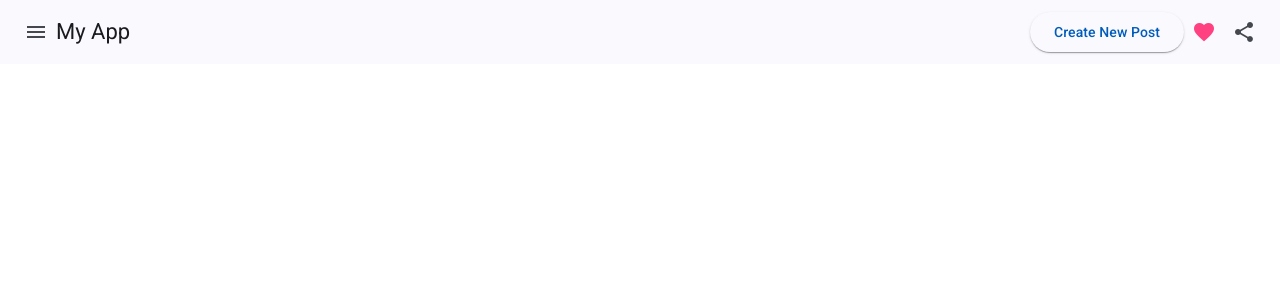
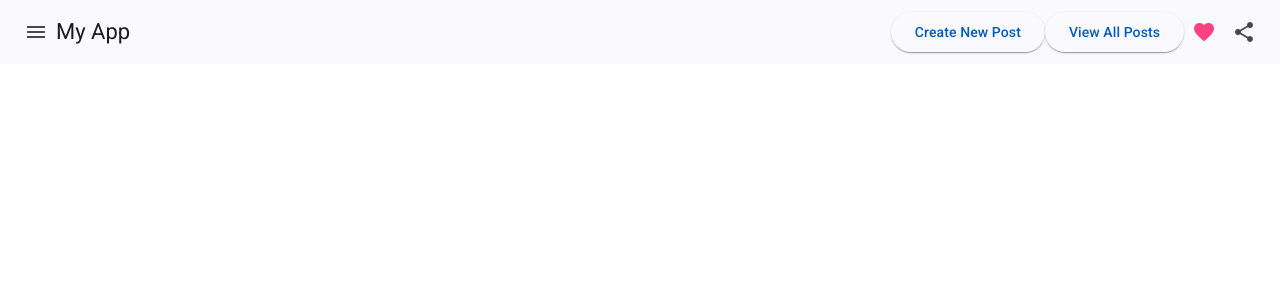
Before and after one commit to achraftes/fullstack-blog-spring-angular, an Angular app in the folder bloggingWeb/: page / in a window 1280 px wide. Shown: the top 300 px of the page. Built offline with nearby package versions, Linux system fonts and the light colour scheme.

Commit message:
Add button to navigate to ViewAllComponent

```diff
--- a/bloggingWeb/src/app/app-routing.module.ts
+++ b/bloggingWeb/src/app/app-routing.module.ts
@@ -1,9 +1,11 @@
 import { NgModule } from '@angular/core';
 import { RouterModule, Routes } from '@angular/router';
 import { CreatePostComponent } from './pages/create-post/create-post.component';
+import { ViewAllComponent } from './pages/view-all/view-all.component';
 
 const routes: Routes = [
   { path: 'create-post', component: CreatePostComponent },
+  { path: 'view-all', component: ViewAllComponent },
 
 
 ];
--- a/bloggingWeb/src/app/app.component.html
+++ b/bloggingWeb/src/app/app.component.html
@@ -8,6 +8,9 @@
   <button mat-raised-button color="primary" routerLink="/create-post" >
     Create New Post
   </button>
+  <button mat-raised-button color="primary" routerLink="/view-all" >
+    View All Posts
+  </button>
   <button mat-icon-button class="example-icon favorite-icon" aria-label="Example icon-button with heart icon">
     <mat-icon>favorite</mat-icon>
   </button>
--- a/bloggingWeb/src/app/service/post.service.ts
+++ b/bloggingWeb/src/app/service/post.service.ts
@@ -14,4 +14,8 @@ export class PostService {
   createNewPost(data:any): Observable<any>{
     return this.http.post(BASIC_URL+ `api/posts`, data);
   }
+
+  getAllPosts(): Observable<any>{
+    return this.http.get(BASIC_URL+ `api/posts`);
+  }
 }
```
Also changed, not shown: bloggingWeb/src/index.html (line endings or trailing spaces).
